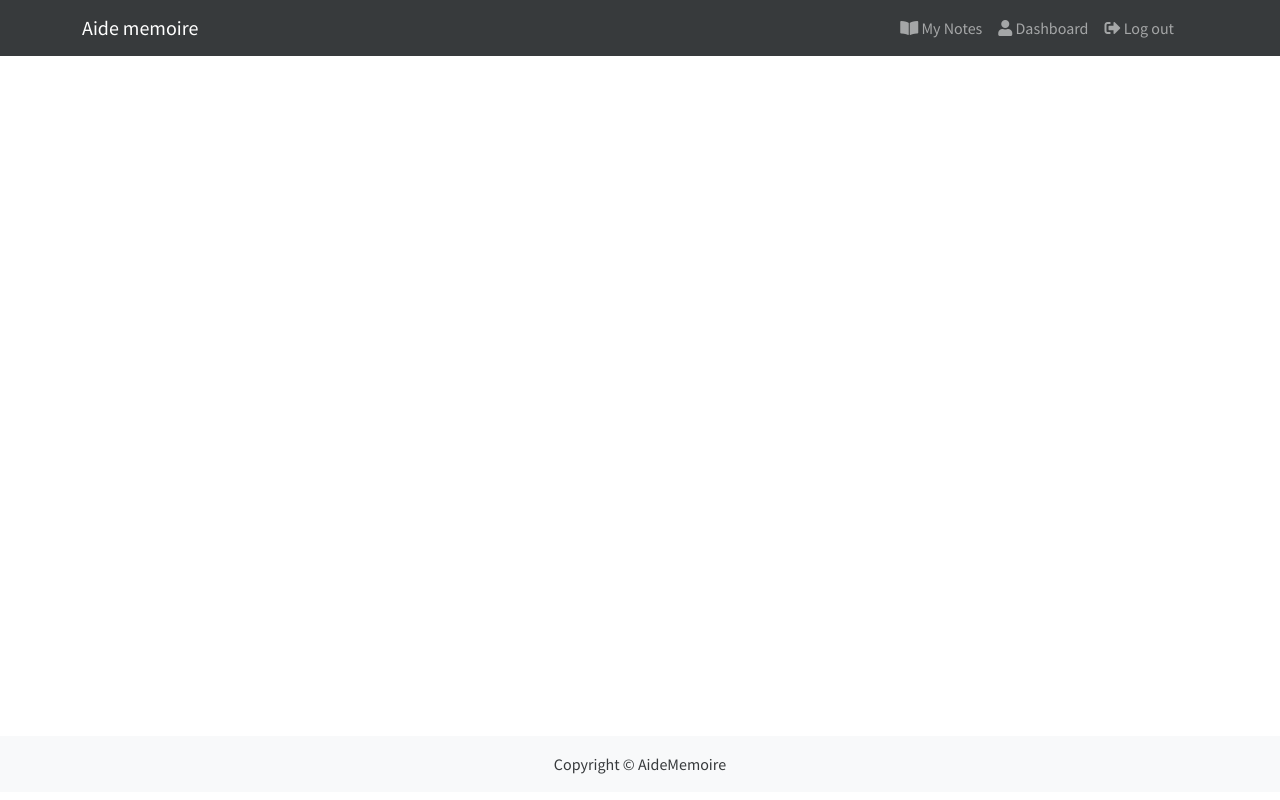
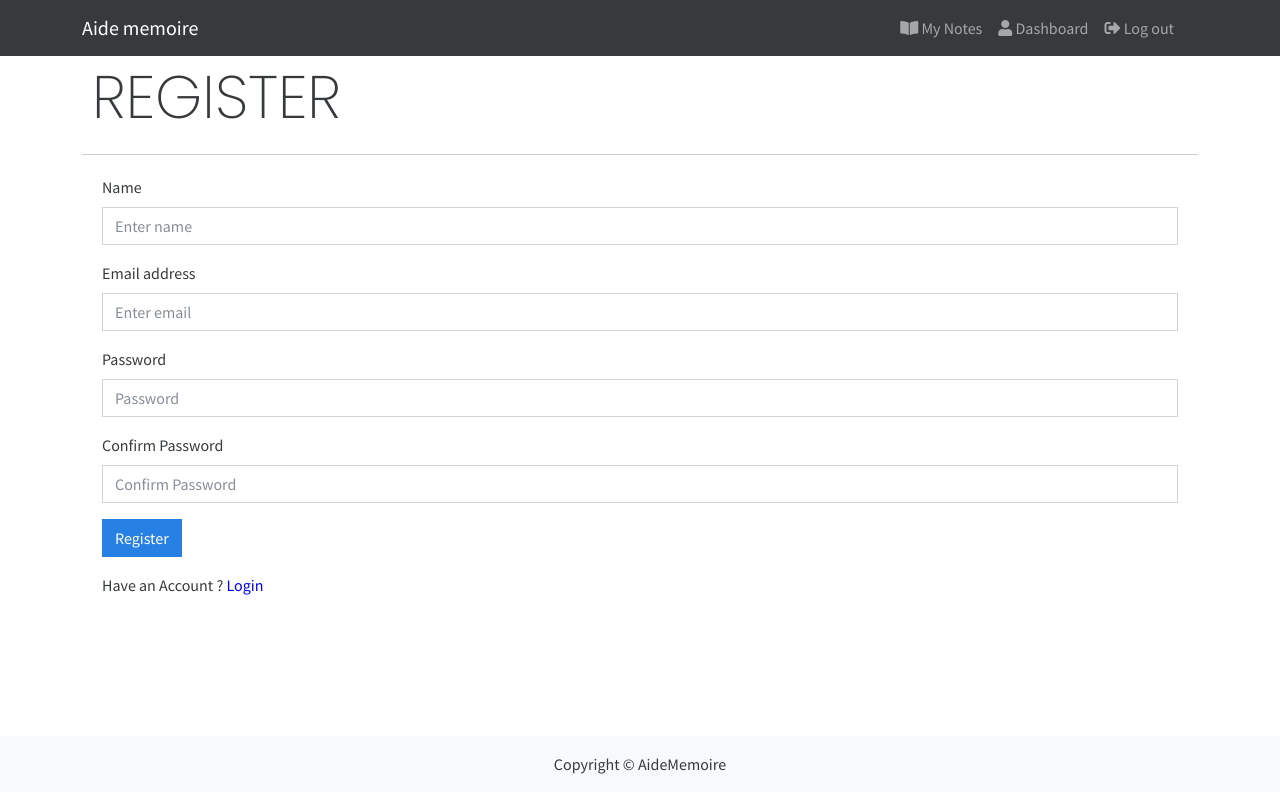
Before and after one commit to anubhavcu/aide-memoire, a React (Create React App) app in the folder frontend/: page /register in a window 1280 px wide. Built offline with nearby package versions, Linux system fonts and the light colour scheme.

Commit message:
added loginScreen and registerScreen components
- added routes for login and register components (App.js)
- created forms for login and register component
  (/fromtend/src/components)
- slight modification in Notes component
- added some styling for both Login and Register forms

```diff
--- a/frontend/src/App.js
+++ b/frontend/src/App.js
@@ -5,6 +5,8 @@ import Search from './components/Search/Search';
 import { BrowserRouter as Router, Route } from 'react-router-dom';
 import Notes from './components/screens/Notes/Notes';
 import Dashboard from './components/screens/Dashboard/Dashboard';
+import LoginScreen from './components/screens/LoginScreen/LoginScreen';
+import RegisterScreen from './components/screens/RegisterScreen/RegisterScreen';
 
 const App = () => {
   return (
@@ -15,6 +17,8 @@ const App = () => {
           {/* <Search /> */}
           <Route path='/' component={LandingPage} exact />
           <Route path='/notes' component={Notes} />
+          <Route path='/login' component={LoginScreen} />
+          <Route path='/register' component={RegisterScreen} />
           <Route path='/dashboard' component={Dashboard} />
         </main>
         <Footer />
--- a/frontend/src/components/screens/LandingPage/LandingPage.jsx
+++ b/frontend/src/components/screens/LandingPage/LandingPage.jsx
@@ -1,4 +1,5 @@
 import { Container, Row, Col, Button } from 'react-bootstrap';
+import { Link } from 'react-router-dom';
 import './LandingPage.css';
 
 const LandingPage = () => {
@@ -16,14 +17,18 @@ const LandingPage = () => {
             <Col>
               <div className='intro-buttons'>
                 <div className='customHover'>
+                  <Link to='/login'>
                     <Button className='me-4' variant='primary ' size='lg'>
                       Login
                     </Button>{' '}
+                  </Link>
                 </div>
                 <div className='customHover'>
+                  <Link to='/register'>
                     <Button className='ms-4 ' variant='secondary' size='lg'>
                       Sign Up
                     </Button>{' '}
+                  </Link>
                 </div>
               </div>
             </Col>
--- /dev/null
+++ b/frontend/src/components/screens/LoginScreen/LoginScreen.jsx
@@ -0,0 +1,44 @@
+import MainScreen from '../../MainScreen';
+import { Form, Button, Row, Col } from 'react-bootstrap';
+import { Link } from 'react-router-dom';
+
+const LoginScreen = () => {
+  return (
+    <div>
+      <MainScreen title='LOGIN' children='hello world'>
+        <div
+          style={{ display: 'flex', flexDirection: 'column', margin: '20px' }}
+        >
+          <Form>
+            <Form.Group className='mb-3' controlId='formBasicEmail'>
+              <Form.Label>Email address</Form.Label>
+              <Form.Control type='email' placeholder='Enter email' />
+              <Form.Text className='text-muted'>
+                We'll never share your email with anyone else.
+              </Form.Text>
+            </Form.Group>
+
+            <Form.Group className='mb-3' controlId='formBasicPassword'>
+              <Form.Label>Password</Form.Label>
+              <Form.Control type='password' placeholder='Password' />
+            </Form.Group>
+
+            <Button variant='primary' type='submit'>
+              Submit
+            </Button>
+          </Form>
+          <Row className='py-3'>
+            <Col>
+              Don't have an account ? Register{' '}
+              <Link to='/register' style={{ color: 'blue' }}>
+                here
+              </Link>
+            </Col>
+          </Row>
+        </div>
+      </MainScreen>
+    </div>
+  );
+};
+
+export default LoginScreen;
--- a/frontend/src/components/screens/Notes/Notes.jsx
+++ b/frontend/src/components/screens/Notes/Notes.jsx
@@ -62,7 +62,11 @@ const Notes = () => {
               <Card.Body>
                 <h4>
                   {/* <Badge variant='success'>Category -{note.category}</Badge> */}
-                  <Button variant='success' style={{ borderRadius: 25 }}>
+                  <Button
+                    size='sm'
+                    variant='success'
+                    style={{ borderRadius: 25 }}
+                  >
                     Category - {note.category}
                   </Button>
                 </h4>
--- /dev/null
+++ b/frontend/src/components/screens/RegisterScreen/RegisterScreen.jsx
@@ -0,0 +1,61 @@
+import MainScreen from '../../MainScreen';
+import { Form, Row, Col, Button } from 'react-bootstrap';
+import { Link } from 'react-router-dom';
+
+const RegisterScreen = () => {
+  return (
+    <div>
+      <MainScreen title='REGISTER'>
+        <div
+          style={{ display: 'flex', flexDirection: 'column', margin: '20px' }}
+        >
+          <Form>
+            <Form.Group controlId='name' className='mb-3'>
+              <Form.Label>Name</Form.Label>
+              <Form.Control type='name' placeholder='Enter name' />
+            </Form.Group>
+
+            <Form.Group controlId='formBasicEmail' className='mb-3'>
+              <Form.Label>Email address</Form.Label>
+              <Form.Control type='email' placeholder='Enter email' />
+            </Form.Group>
+
+            <Form.Group controlId='formBasicPassword' className='mb-3'>
+              <Form.Label>Password</Form.Label>
+              <Form.Control type='password' placeholder='Password' />
+            </Form.Group>
+
+            <Form.Group controlId='confirmPassword' className='mb-3'>
+              <Form.Label>Confirm Password</Form.Label>
+              <Form.Control type='password' placeholder='Confirm Password' />
+            </Form.Group>
+
+            {/* <Form.Group controlId='formFile'>
+              <Form.Label>Profile Picture</Form.Label>
+              <Form.File
+                id='custom-file'
+                type='image/png'
+                label='Upload Profile Picture'
+                custom
+              />
+            </Form.Group> */}
+
+            <Button variant='primary' type='submit'>
+              Register
+            </Button>
+          </Form>
+          <Row className='py-3'>
+            <Col>
+              Have an Account ?{' '}
+              <Link to='/login' style={{ color: 'blue' }}>
+                Login
+              </Link>
+            </Col>
+          </Row>
+        </div>
+      </MainScreen>
+    </div>
+  );
+};
+
+export default RegisterScreen;
```
Lines whose indentation alone changed are shown as unchanged.
